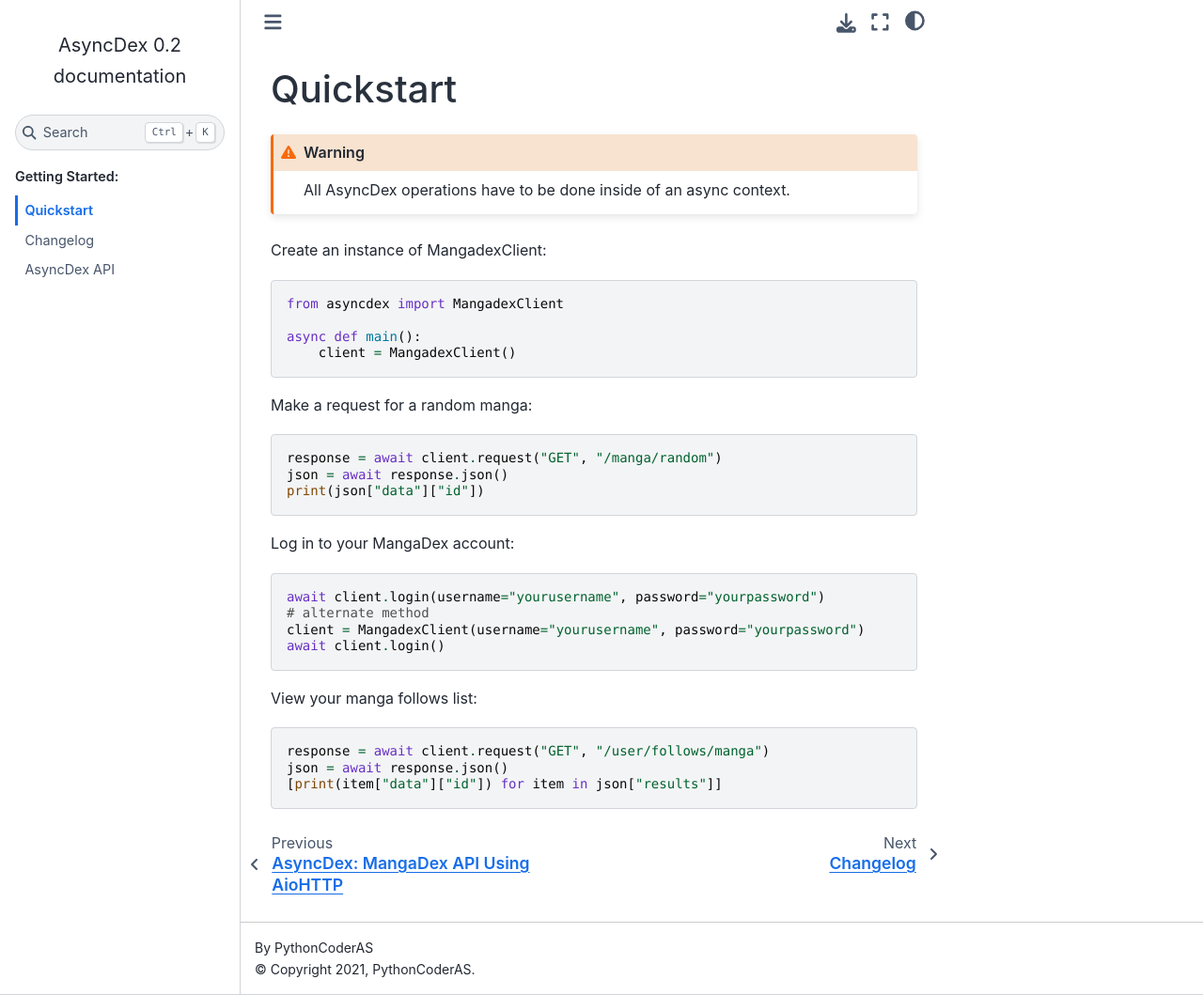
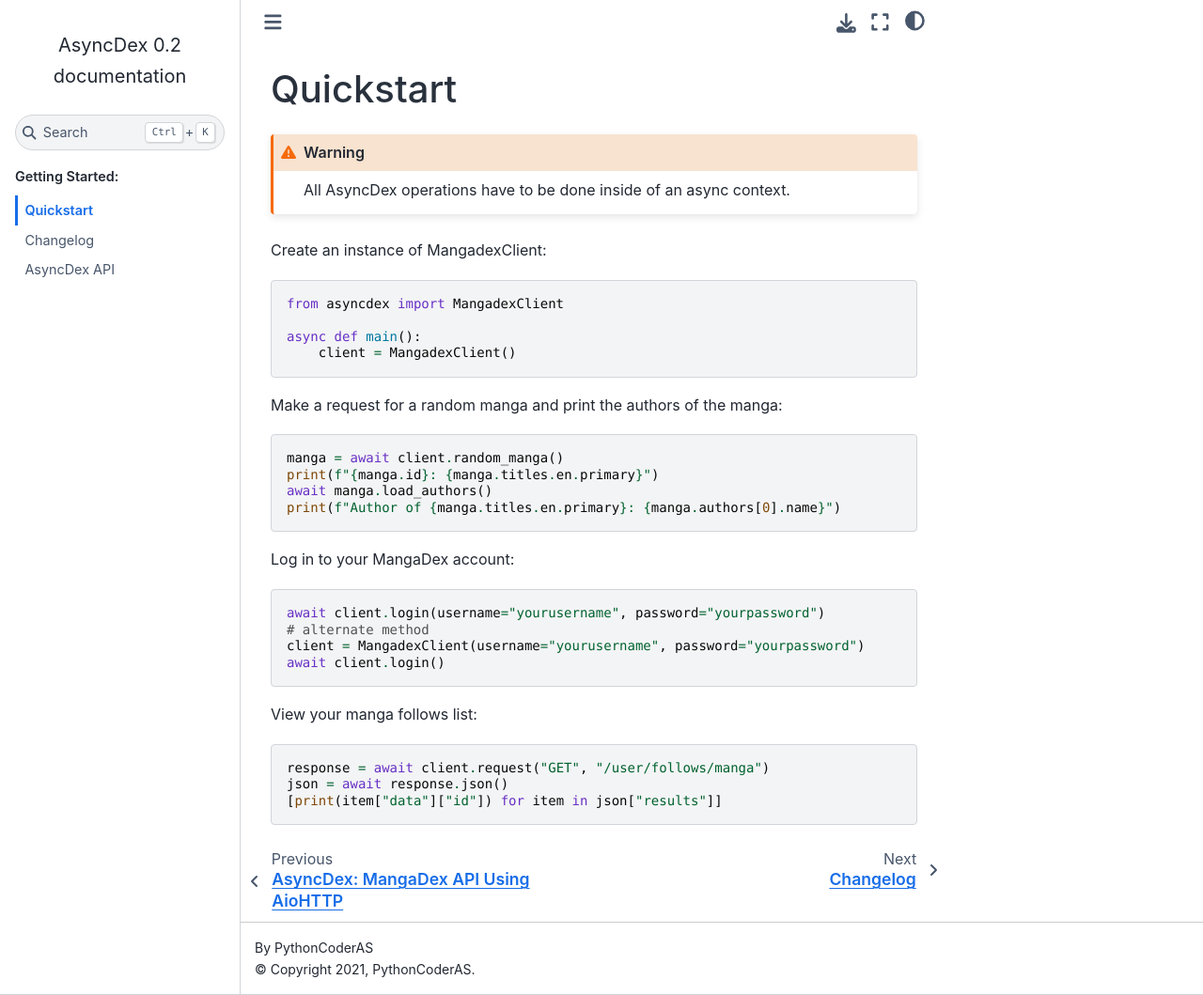
Before and after one commit to PythonCoderAS/AsyncDex, a Sphinx documentation site: the page built from docs/quickstart.rst, in a window 1280 px wide and 1059 px high. Shown: the whole window at 94% size. Built offline with Sphinx 7.4.7 and the Sphinx Book theme 1.1.4, drawn with Linux system fonts in a browser that asks for light colours.

Commit message:
Update quickstart

```diff
--- a/docs/quickstart.rst
+++ b/docs/quickstart.rst
@@ -13,13 +13,15 @@
     async def main():
         client = MangadexClient()
 
-Make a request for a random manga:
+Make a request for a random manga and print the authors of the manga:
 
 .. code-block:: python
 
-    response = await client.request("GET", "/manga/random")
-    json = await response.json()
-    print(json["data"]["id"])
+    manga = await client.random_manga()
+    print(f"{manga.id}: {manga.titles.en.primary}")
+    await manga.load_authors()
+    print(f"Author of {manga.titles.en.primary}: {manga.authors[0].name}")
+
 
 Log in to your MangaDex account:
 
```
